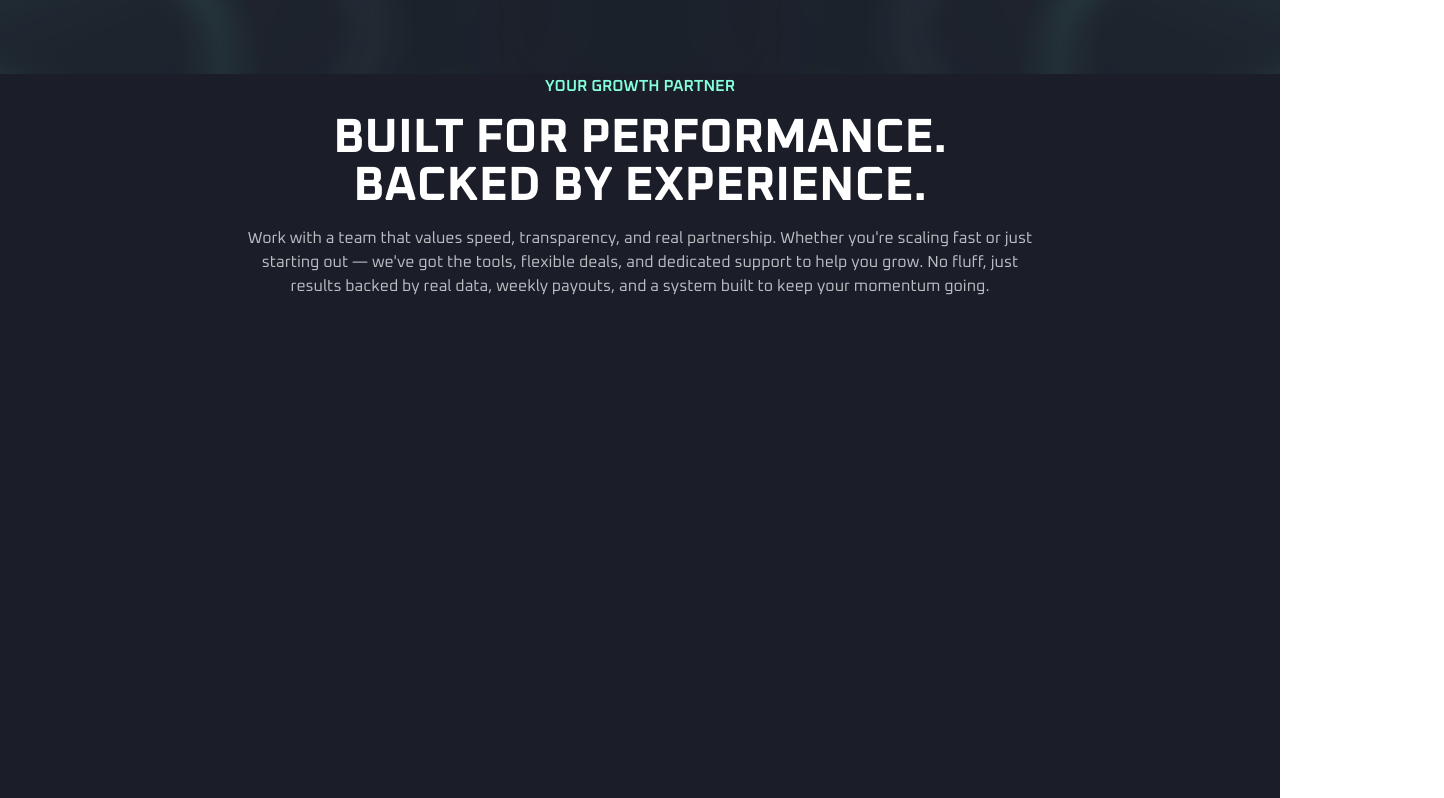
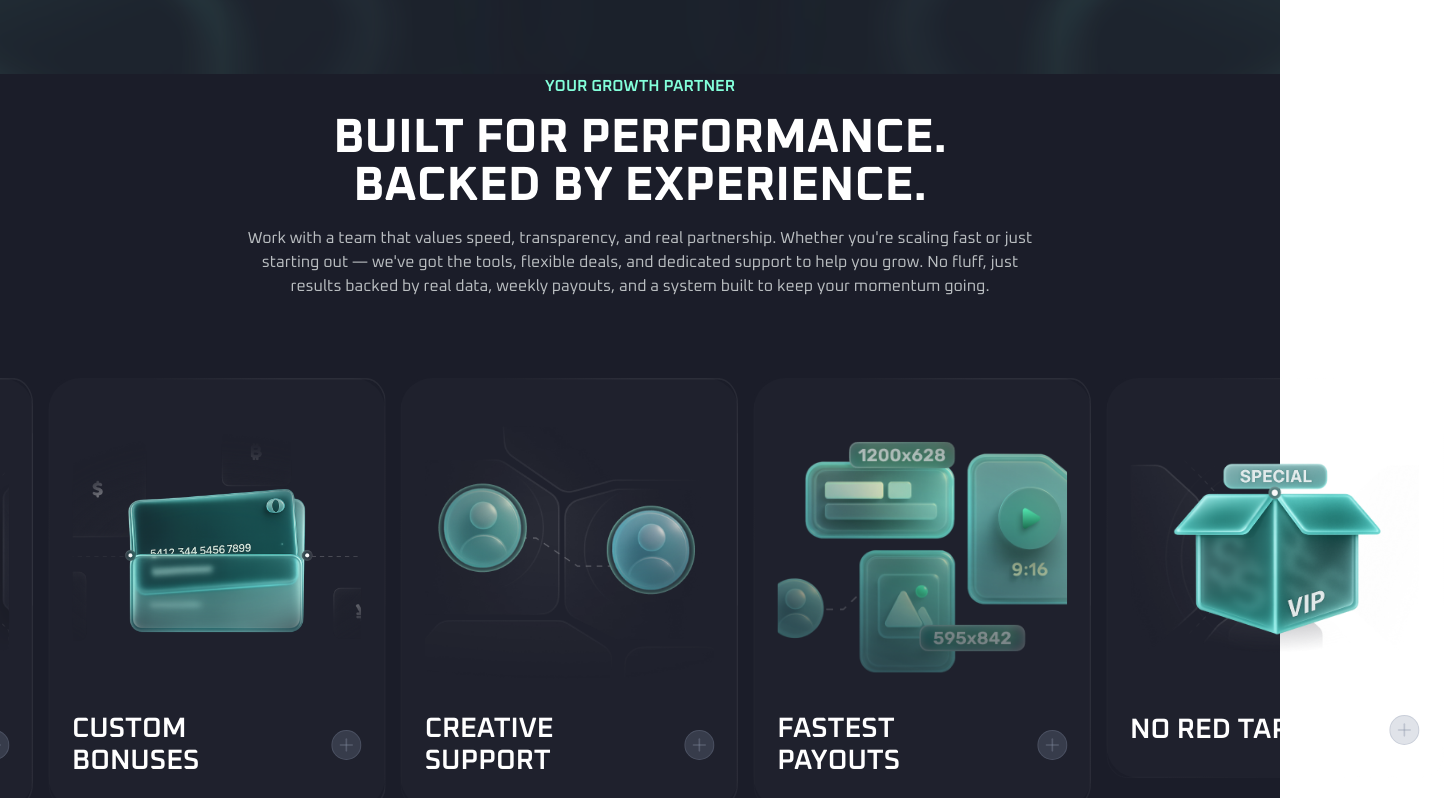
Before and after one commit to PouyaBirvand/thrill-landing, a Next.js app: page / in a window 1280 px wide. Shown: the part 726-1524 px from the top of the page, 1444 px wide, since content can reach past the window. Built offline with nearby package versions, Linux system fonts and the light colour scheme.

Commit message:
feat: integrate new components into main page
- Add feature slider to homepage
- Update page layout with enhanced components
- Improve overall user experience

```diff
--- a/src/app/page.tsx
+++ b/src/app/page.tsx
@@ -1,12 +1,12 @@
-import Container from "@/components/common/Container";
-import Header from "@/components/header/Header";
-import FeaturesSection from "@/components/sections/features/FeaturesSection";
-import HeroSection from "@/components/sections/hero/HeroSection";
-// import AffiliateSteps from "@/components/sections/steps/StepsSection";
+import Container from "@/components/common/Container"
+import Header from "@/components/header/Header"
+import FeatureSlider from "@/components/sections/features/FeatureSlider"
+import FeaturesSection from "@/components/sections/features/FeaturesSection"
+import HeroSection from "@/components/sections/hero/HeroSection"
 
 export default function Home() {
   return (
-    <div className="bg-body min-h-screen h-[999vh]">
+    <div className="bg-body min-h-screen pb-20">
       <Container>
         <Header />
       </Container>
@@ -14,6 +14,9 @@ export default function Home() {
       <Container>
         <FeaturesSection />
       </Container>
+      <Container>
+        <FeatureSlider />
+      </Container>
     </div>
-  );
+  )
 }
```
